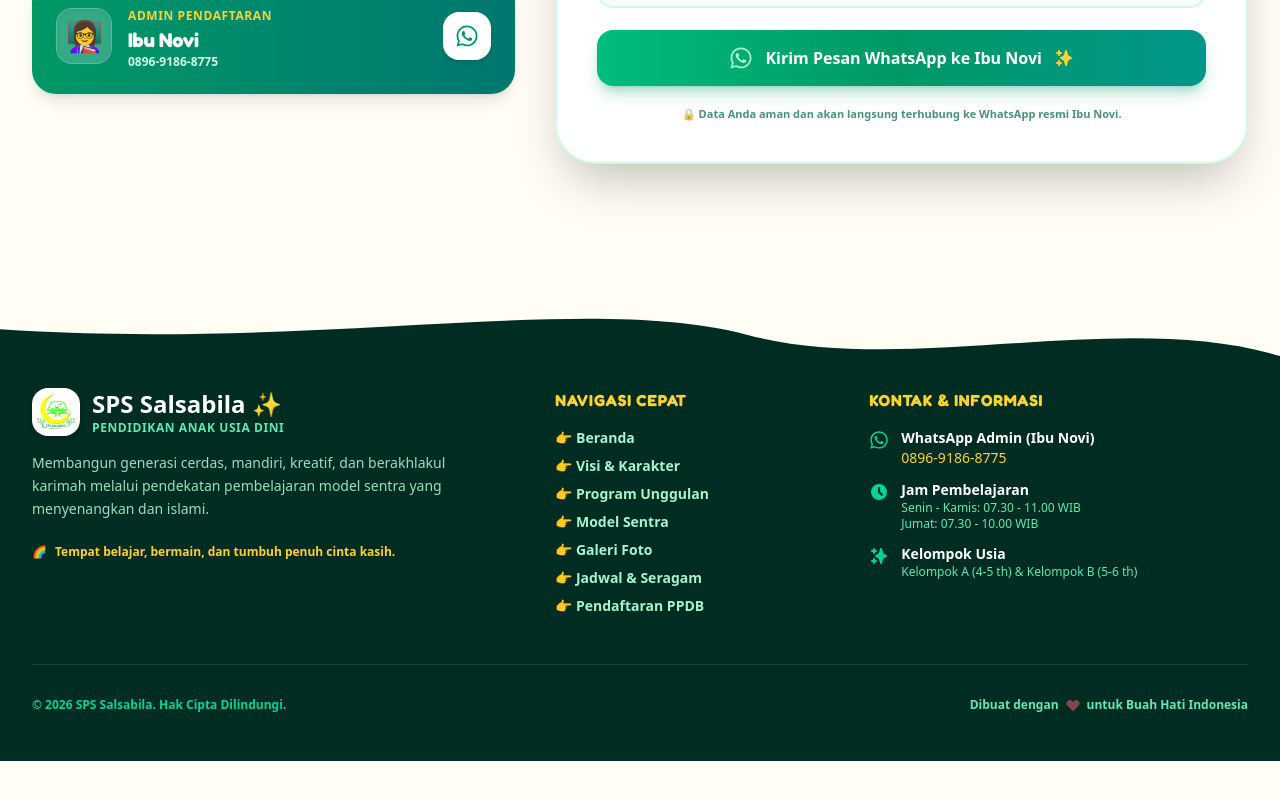
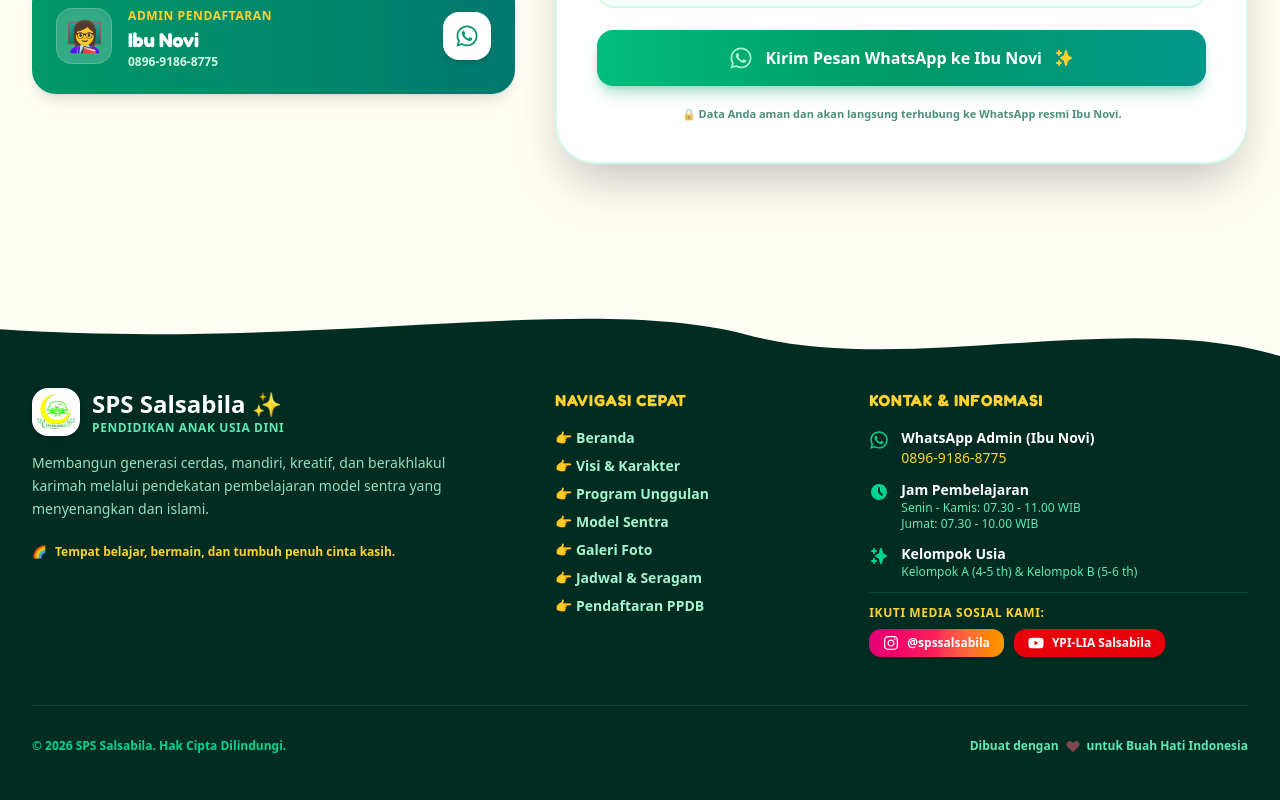
Before and after one commit to rizal-f/sps-salsabila-website-v2, a React (Vite) app: page / in a window 1280 px wide. Shown: the part 9264-10064 px from the top of the page. Before the commit the page ends 10025 px from the top, so only its background shows below. Built offline with nearby package versions, Linux system fonts and the light colour scheme.

Commit message:
Update Link Sosmed Footer

```diff
--- a/src/components/Footer.jsx
+++ b/src/components/Footer.jsx
@@ -2,7 +2,7 @@ import React from 'react';
 import { useSelector } from 'react-redux';
 import { playPopSound } from '../utils/soundEffects';
 import { HiHeart, HiPhone, HiClock, HiLocationMarker, HiSparkles } from 'react-icons/hi';
-import { FaWhatsapp } from 'react-icons/fa';
+import { FaWhatsapp, FaInstagram, FaYoutube } from 'react-icons/fa';
 
 export default function Footer() {
   const { soundEnabled } = useSelector((state) => state.ui);
@@ -124,6 +124,38 @@ export default function Footer() {
                   <p className="text-xs text-emerald-300">Kelompok A (4-5 th) & Kelompok B (5-6 th)</p>
                 </div>
               </div>
+
+              {/* Media Sosial Resmi */}
+              <div className="pt-3 border-t border-emerald-800/60 space-y-2">
+                <p className="text-xs font-bold text-amber-300 uppercase tracking-wider">
+                  Ikuti Media Sosial Kami:
+                </p>
+                <div className="flex flex-wrap gap-2.5">
+                  <a
+                    href="https://www.instagram.com/spssalsabila"
+                    target="_blank"
+                    rel="noopener noreferrer"
+                    onClick={() => playPopSound(soundEnabled)}
+                    className="inline-flex items-center gap-2 px-3.5 py-1.5 rounded-xl bg-gradient-to-r from-pink-600 via-rose-500 to-amber-500 text-white font-bold text-xs shadow-md hover:scale-105 transition-transform"
+                    title="Instagram @spssalsabila"
+                  >
+                    <FaInstagram className="w-4 h-4" />
+                    <span>@spssalsabila</span>
+                  </a>
+
+                  <a
+                    href="https://youtube.com/@ypilia-salsabila7877?si=_Y40B6qV1j3LucDZ"
+                    target="_blank"
+                    rel="noopener noreferrer"
+                    onClick={() => playPopSound(soundEnabled)}
+                    className="inline-flex items-center gap-2 px-3.5 py-1.5 rounded-xl bg-red-600 hover:bg-red-700 text-white font-bold text-xs shadow-md hover:scale-105 transition-transform"
+                    title="YouTube YPI-LIA Salsabila"
+                  >
+                    <FaYoutube className="w-4 h-4" />
+                    <span>YPI-LIA Salsabila</span>
+                  </a>
+                </div>
+              </div>
             </div>
           </div>
 
```
Also changed, not shown: 5 other files (tests, documents, lock files or other folders).
